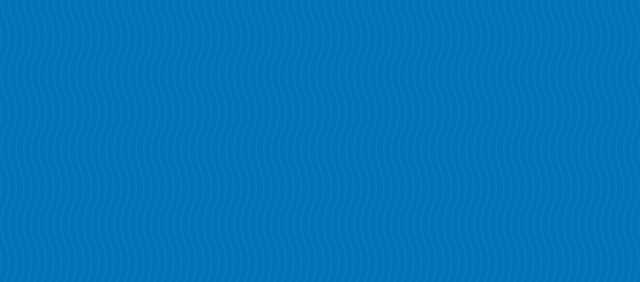
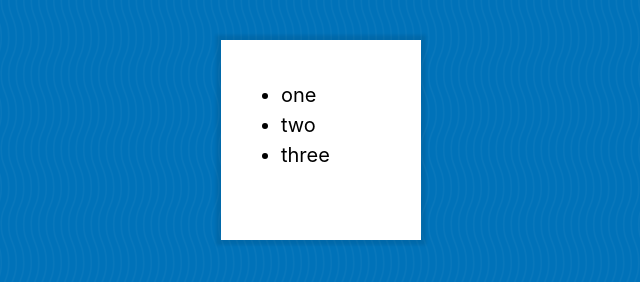
Before and after one commit to CodeMeKathy/bug-free-js, a plain HTML site: page The DOM/DOM-Cardio.html in a window 1280 px wide. Shown: the whole page, without its empty margins (319-959 px from the left). Drawn offline with Linux system fonts and the light colour scheme.

Commit message:
Starting initial DOM Cardio exerises

```diff
--- a/The DOM/DOM-Cardio.html
+++ b/The DOM/DOM-Cardio.html
@@ -1,11 +1,10 @@
 <!DOCTYPE html>
 <html lang="en">
-
   <head>
-  <meta charset="UTF-8">
-  <meta name="viewport" content="width=device-width,initial-scale=1.0">
+    <meta charset="UTF-8" />
+    <meta name="viewport" content="width=device-width,initial-scale=1.0" />
     <title>Dom Cardio</title>
-  <link rel="stylesheet" href="../base.css">
+    <link rel="stylesheet" href="../base.css" />
   </head>
 
   <body>
@@ -27,7 +26,11 @@
       .playerCard h2 {
         color: black;
       }
+      .wrapper {
+        background-color: #fff;
+        height: 200px;
+        width: 200px;
+      }
     </style>
   </body>
-
 </html>
--- a/The DOM/DOM-Cardio.js
+++ b/The DOM/DOM-Cardio.js
@@ -1,18 +1,36 @@
 // console.log('It works!')
+
 //* Make a div
-var newDiv = document.createElement('div')
+let newDiv = document.createElement('div')
 
 //* add a class of wrapper to it
-
 newDiv.classList.add('wrapper')
 console.log(newDiv.classList)
 
 //* put it into the body
+// document.body.onload = addElement
+document.body.appendChild(newDiv)
 
 //* make an unordered list
+let unList = document.createElement('ul')
 
 //* add three list items with the words "one, two three" in them
+let listItem1 = document.createElement('li')
+let listItem2 = document.createElement('li')
+let listItem3 = document.createElement('li')
+unList.appendChild(listItem1)
+unList.appendChild(listItem2)
+unList.appendChild(listItem3)
+
+let item1 = document.createTextNode('one')
+let item2 = document.createTextNode('two')
+let item3 = document.createTextNode('three')
+listItem1.appendChild(item1)
+listItem2.appendChild(item2)
+listItem3.appendChild(item3)
+
 //* put that list into the above wrapper
+newDiv.appendChild(unList)
 
 //* create an image
 
```
Lines whose indentation alone changed are shown as unchanged.
